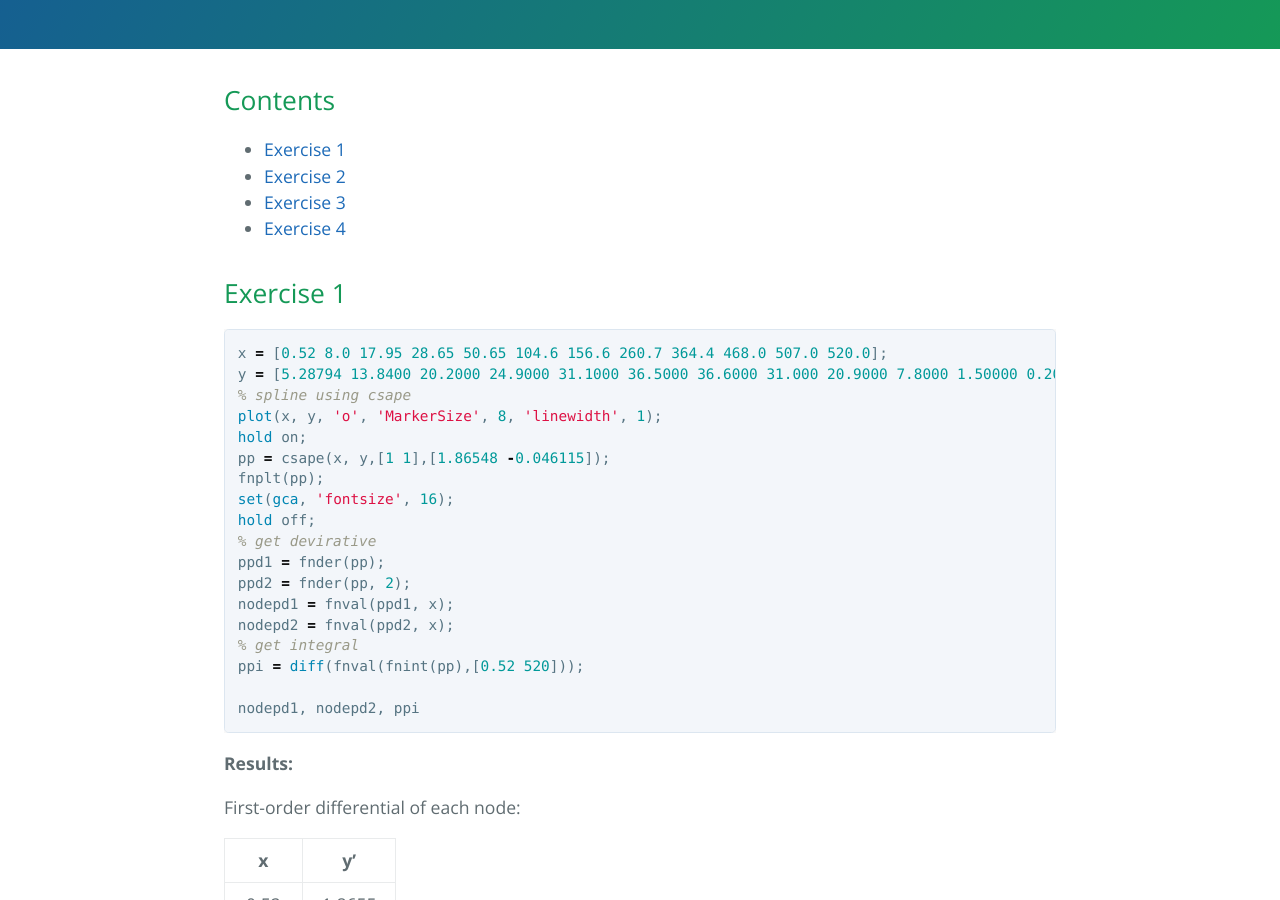
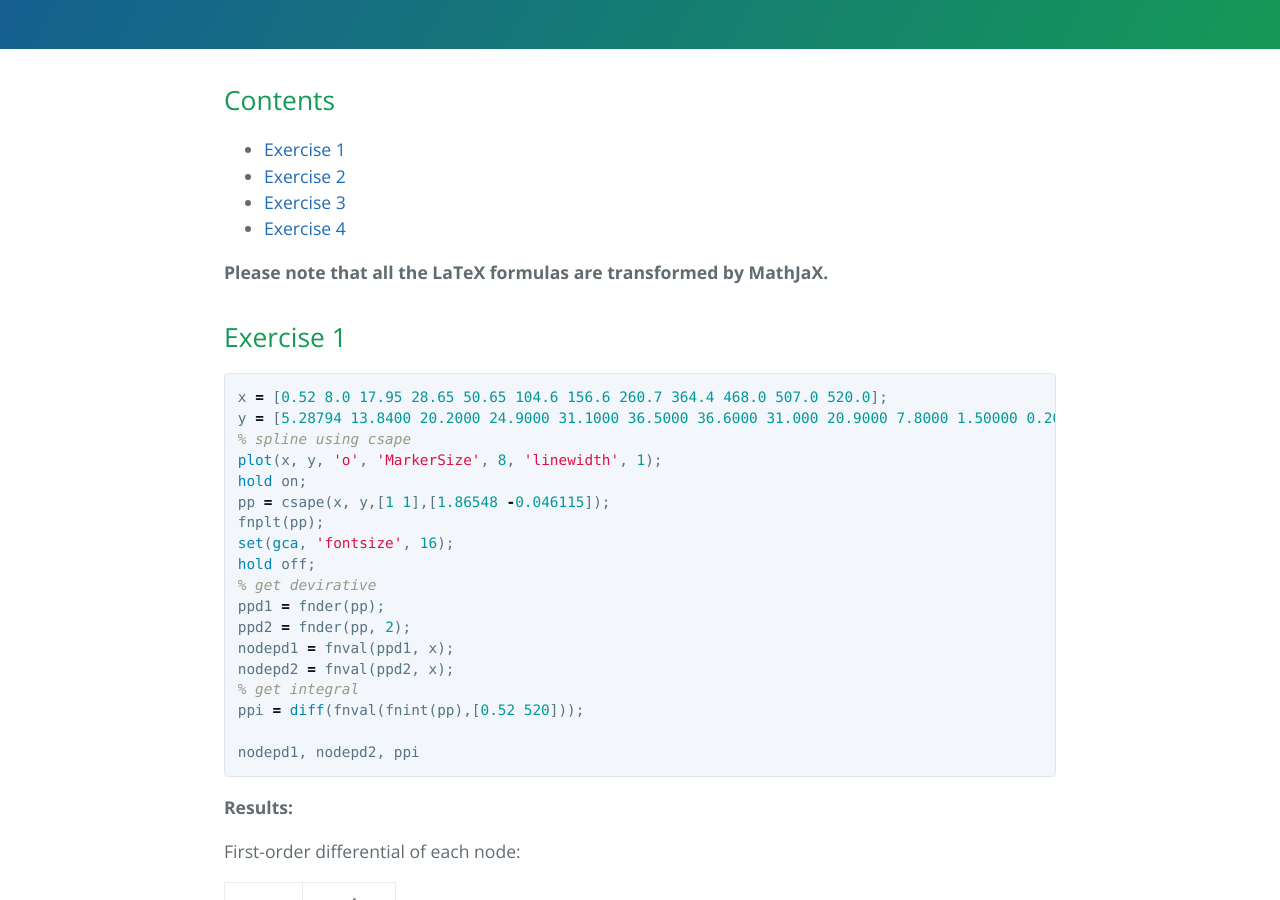
Before and after one commit to T0nyX1ang/Mathematical-Experiment, a Jekyll site: the page built from exp7/experiment7.md, in a window 1280 px wide and 900 px high, scrolled down 334 px. Built offline with Jekyll 4.4.1, drawn with Linux system fonts in a browser that asks for light colours; formulas are drawn with MathJax 3.

Commit message:
Update exp7 results

````diff
--- a/exp7/experiment7.md
+++ b/exp7/experiment7.md
@@ -9,6 +9,8 @@ layout: default
 * [Exercise 2](#exercise-2)
 * [Exercise 3](#exercise-3)
 * [Exercise 4](#exercise-4)
+
+**Please note that all the LaTeX formulas are transformed by MathJaX.**
 
 ## Exercise 1
 ```matlab
````
